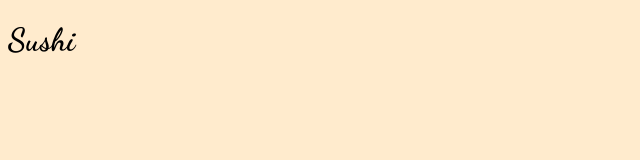
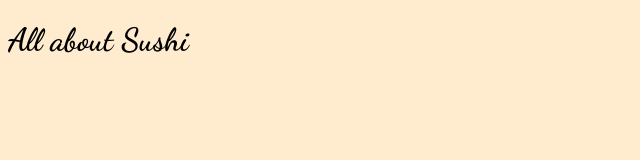
Before and after one commit to InfantDerrick/csci5117, a plain HTML site: page index.html in a window 1280 px wide. Shown: the whole page, without its empty margins (0-640 px from the left). Drawn offline with Linux system fonts and the light colour scheme.

Commit message:
Updated header

```diff
--- a/index.html
+++ b/index.html
@@ -9,7 +9,7 @@
 </head>
 <body>
   <div class="page-header">
-    <h1>Sushi</h1>
+    <h1>All about Sushi</h1>
   </div>
 </body>
 </html>
```
